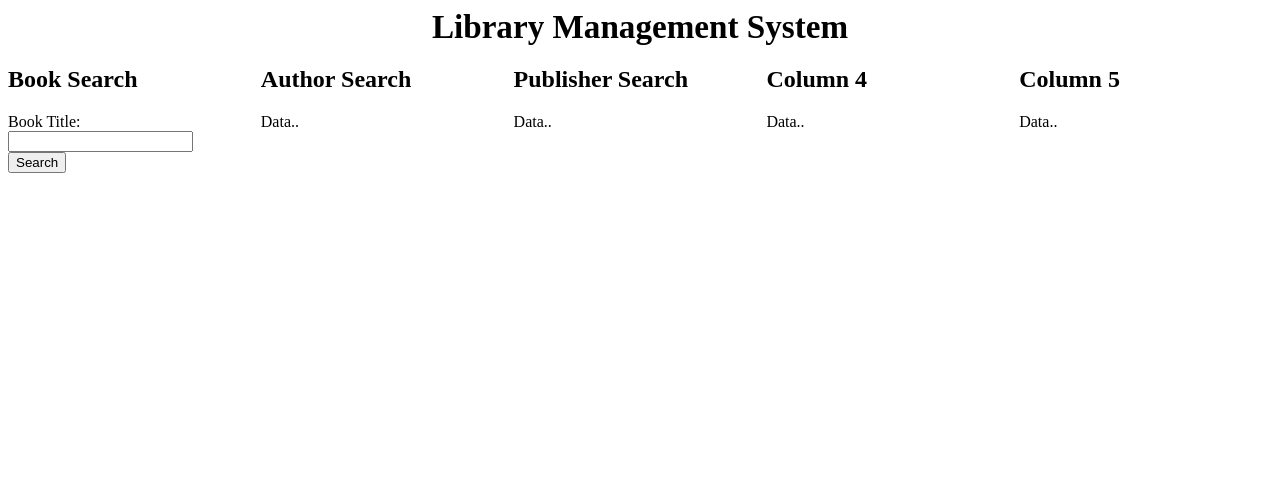
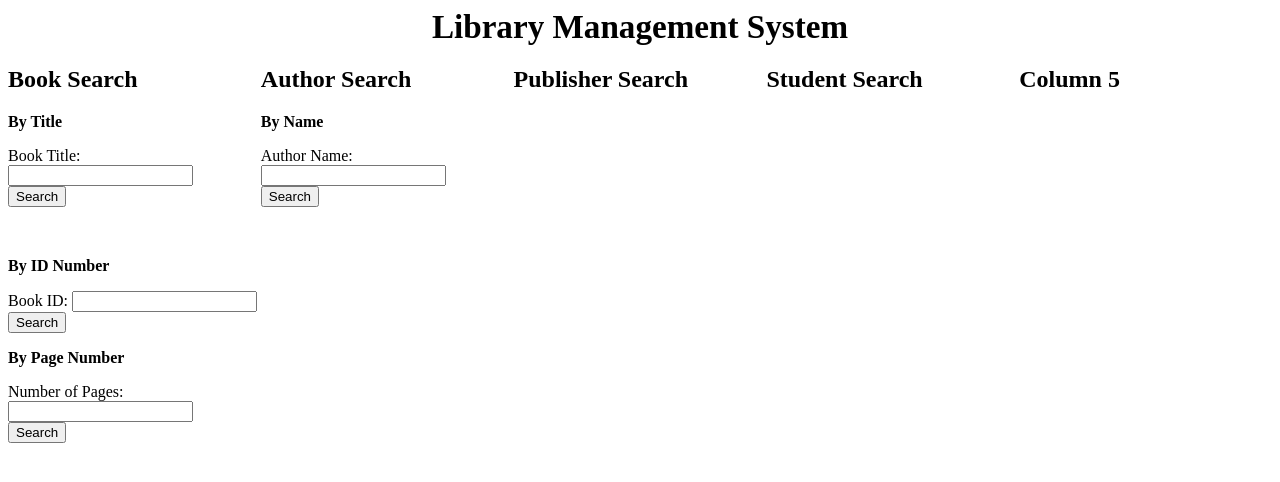
Before and after one commit to omeraksoy1/LibraryManagementSystem, a PHP site: page /home.php in a window 1280 px wide. Shown: the top 482 px of the page. Run offline with PHP 8.4, Linux system fonts and the light colour scheme.

Commit message:
some additions

```diff
--- a/home.php
+++ b/home.php
@@ -16,33 +16,56 @@
     display: table;
     clear: both;
     }
+
+    .vl {
+    border-left: 2px solid black;
+    height: 500px;
+    left: 20%;
+    }
+
     </style></head>
+
     <body>
     <center><big><big><big><big><strong>Library Management System</strong></big></big></big></big></center>
 
     <div class="row">
         <div class="column any" style="background-color:#FFFFFF;">
             <h2>Book Search</h2>
-            <form action='lib_result.php' method='post'>
-                    <label>Book Title: </label><input type='text' name='population_insert' /><br/>
-                    <input name="book_search", value='Search' type='submit'/></p>
+            <p><strong>By Title</strong></p>
+                <form action='lib_result.php' method='post'>
+                    <label>Book Title: </label><input type='text' name='book_title'/><br/>
+                    <input name="book_search_title", value='Search' type='submit'/></p> <br/>
+                </form>
+            <p><strong>By ID Number</strong></p>
+                <form action='lib_result.php' method='post'>
+                        <label>Book ID: </label><input type='text' name='book_id'/><br/>
+                        <input name="book_search_id", value='Search' type='submit'/></p>
+                    </form>
+            <p><strong>By Page Number</strong></p>
+                <form action='lib_result.php' method='post'>
+                        <label>Number of Pages: </label><input type='text' name='book_page'/><br/>
+                        <input name="book_search_page", value='Search' type='submit'/></p>
+                    </form>
+        </div>
+        <div class="column any" style="background-color:#FFFFFF;">
+            <h2>Author Search</h2>
+            <p><strong>By Name</strong></p>
+                <form action='lib_result.php' method='post'>
+                    <label>Author Name: </label><input type='text' name='author_name'/><br/>
+                    <input name="author_search_name", value='Search' type='submit'/></p> <br/>
                 </form>
         </div>
         <div class="column any" style="background-color:#FFFFFF;">
-            <h2>Author Search</h2>
-            <p>Data..</p>
+            <h2>Publisher Search</h2>
+            <p></p>
         </div>
         <div class="column any" style="background-color:#FFFFFF;">
-            <h2>Publisher Search</h2>
-            <p>Data..</p>
-        </div>
-        <div class="column any" style="background-color:#FFFFFF;">
-            <h2>Column 4</h2>
-            <p>Data..</p>
+            <h2>Student Search</h2>
+            <p></p>
         </div>
         <div class="column any" style="background-color:#FFFFFF;">
             <h2>Column 5</h2>
-            <p>Data..</p>
+            <p></p>
         </div>
     </div>
 
```
